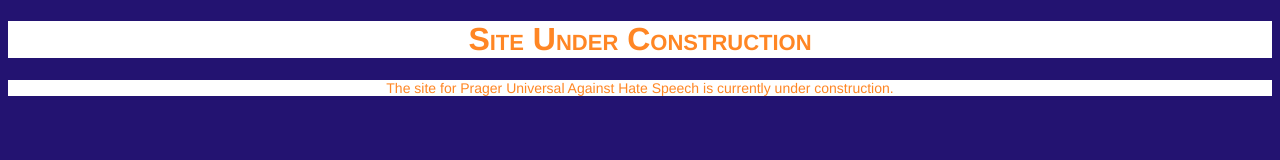
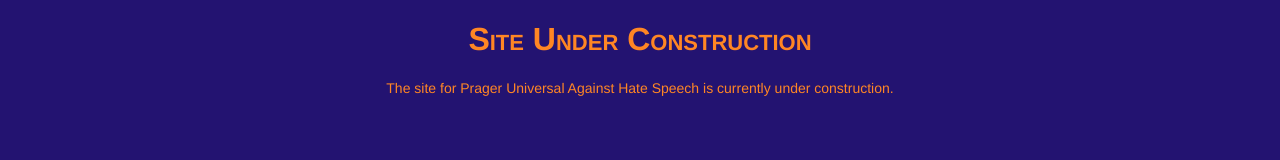
Before and after one commit to PragerUniversal/PragerUniversal.github.io, a plain HTML site: page index.html in a window 1280 px wide. Drawn offline with Linux system fonts and the light colour scheme.

Commit message:
Update index.html

```diff
--- a/index.html
+++ b/index.html
@@ -8,8 +8,8 @@ Prager U UK</title>
 <meta name="description" content="The official site for Prager U UK">
 <style>
 body {background-color:#231371;background-repeat:no-repeat;background-position:top left;background-attachment:fixed;}
-h1{text-align:center;font-family:Helvetica, sans-serif;font-variant:small-caps;color:#ff8624;background-color:#ffffff;}
-p {text-align:center;font-family:Helvetica, sans-serif;font-size:14px;font-style:normal;font-weight:normal;color:#ff8624;background-color:#ffffff;}
+h1{text-align:center;font-family:Helvetica, sans-serif;font-variant:small-caps;color:#ff8624;background-color:#231371;}
+p {text-align:center;font-family:Helvetica, sans-serif;font-size:14px;font-style:normal;font-weight:normal;color:#ff8624;background-color:#231371;}
 </style>
 </head>
 <body>
```
